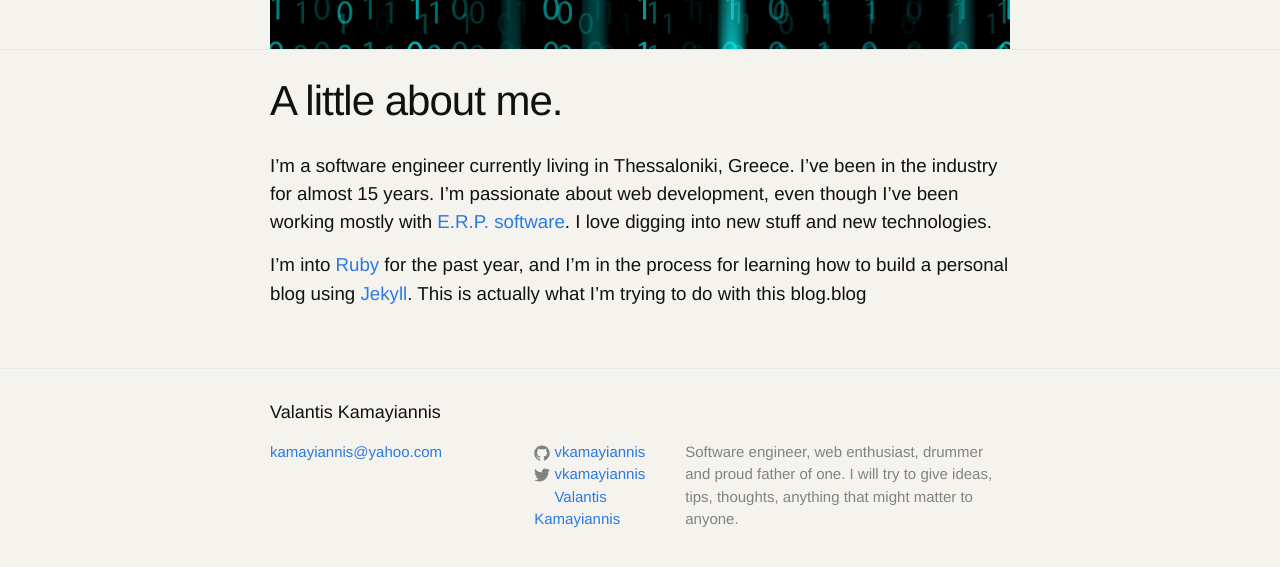
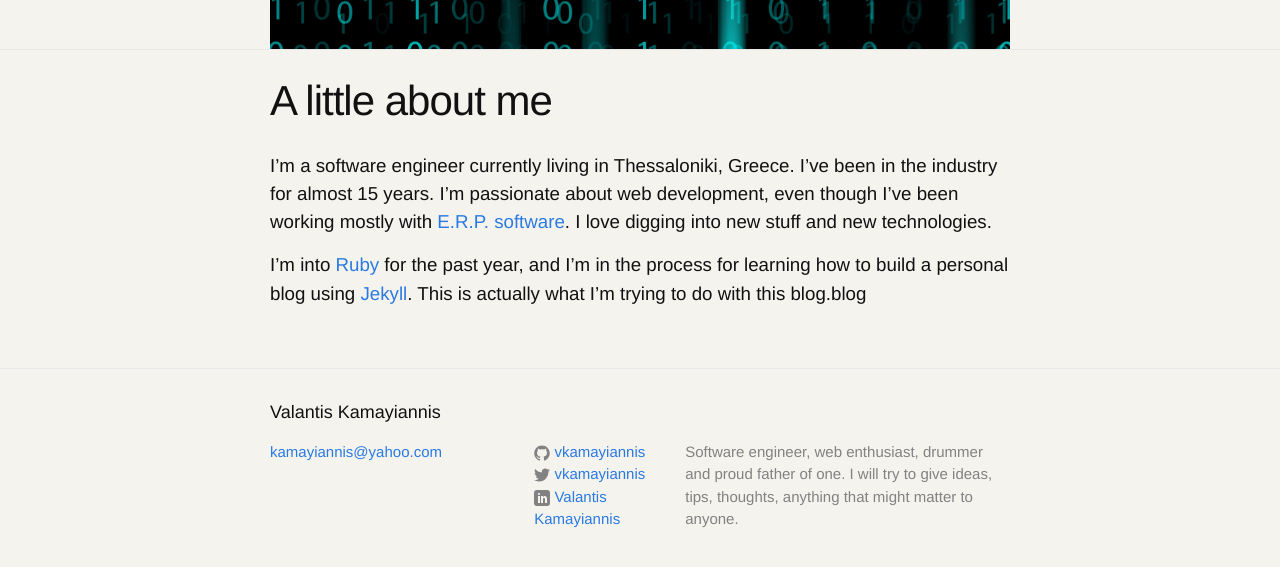
Before and after one commit to vkamayiannis/vkamayiannis.github.io, a Jekyll site: the page built from about.md, in a window 1280 px wide. Shown: the part 244-811 px from the top of the page. Built offline with Jekyll 4.4.1, drawn with Linux system fonts in a browser that asks for light colours.

```diff
--- a/_config.yml
+++ b/_config.yml
@@ -12,7 +12,7 @@ github_username:  vkamayiannis
 gravatar_id: 295444c667fe78caffe72b403348e1a7
 linkedin_username: valantis-kamayiannis
 linkedin_name: Valantis Kamayiannis
-paginate: 1
+paginate: 5
 paginate_path: "/page:num/"
 
 # Build settings
--- a/_includes/footer.html
+++ b/_includes/footer.html
@@ -46,8 +46,8 @@
           <li>
             <a href="https://www.linkedin.com/pub/{{ site.twitter_username }}/35/b68/624">
               <span class="icon icon--linkedin">
-                <svg viewBox="0 0 16 16">
-                  <path fill="#828282" d="M186.4 142.4c0 19-15.3 34.5-34.2 34.5 -18.9 0-34.2-15.4-34.2-34.5 0-19 15.3-34.5 34.2-34.5C171.1 107.9 186.4 123.4 186.4 142.4zM181.4 201.3h-57.8V388.1h57.8V201.3zM273.8 201.3h-55.4V388.1h55.4c0 0 0-69.3 0-98 0-26.3 12.1-41.9 35.2-41.9 21.3 0 31.5 15 31.5 41.9 0 26.9 0 98 0 98h57.5c0 0 0-68.2 0-118.3 0-50-28.3-74.2-68-74.2 -39.6 0-56.3 30.9-56.3 30.9v-25.2H273.8z"/>
+                <svg viewBox="0 0 32 32">
+                  <path d="M26.625 0h-21.25c-2.956 0-5.375 2.419-5.375 5.375v21.25c0 2.956 2.419 5.375 5.375 5.375h21.25c2.956 0 5.375-2.419 5.375-5.375v-21.25c0-2.956-2.419-5.375-5.375-5.375zM12 26h-4v-14h4v14zM10 10c-1.105 0-2-0.895-2-2s0.895-2 2-2 2 0.895 2 2-0.895 2-2 2zM26 26h-4v-8c0-1.105-0.895-2-2-2s-2 0.895-2 2v8h-4v-14h4v2.483c0.825-1.133 2.086-2.483 3.5-2.483 2.485 0 4.5 2.239 4.5 5v9z"></path>
                 </svg>
               </span>
 
--- a/about.md
+++ b/about.md
@@ -1,6 +1,6 @@
 ---
 layout: page
-title: A little about me.
+title: A little about me
 permalink: /about/
 ---
 
```
Also changed, not shown: 2 other files.
